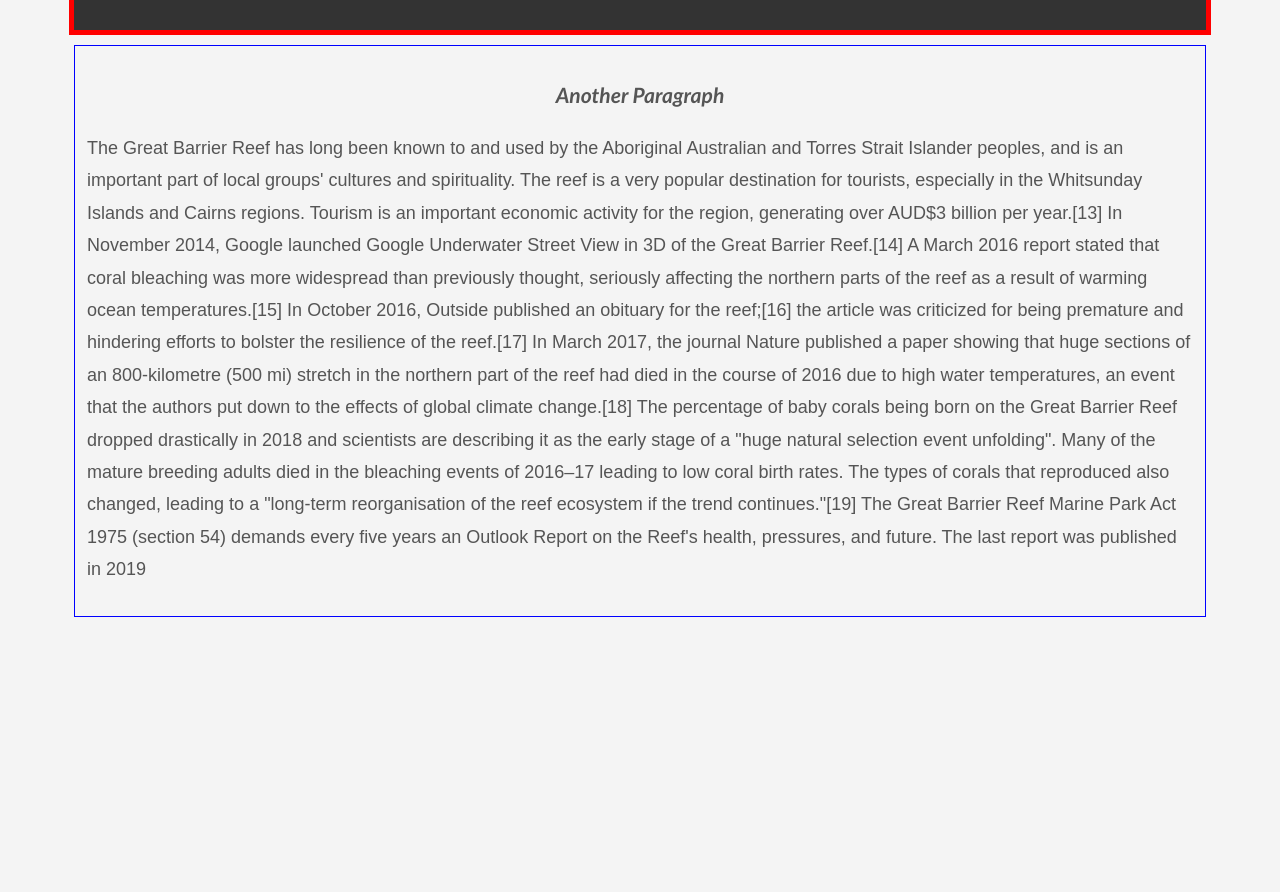
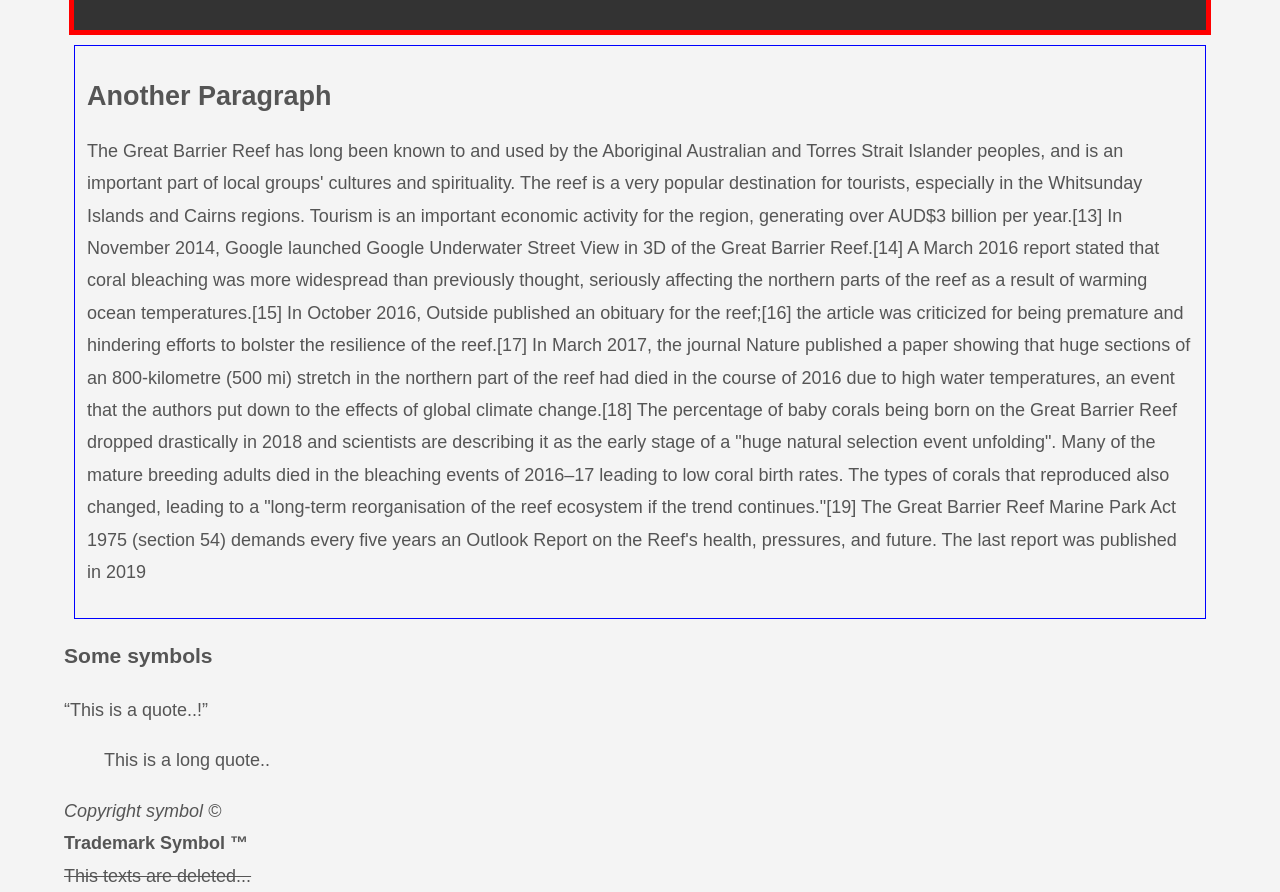
Before and after one commit to xram255/CSS_test, a plain HTML site: page index.html in a window 1280 px wide. Shown: the part 513-1405 px from the top of the page. Before the commit the page ends 1140 px from the top, so only its background shows below. Drawn offline with Linux system fonts and the light colour scheme.

Commit message:
Update index.html

```diff
--- a/index.html
+++ b/index.html
@@ -15,11 +15,11 @@
 
                 A large part of the reef is protected by the Great Barrier Reef Marine Park, which helps to limit the impact of human use, such as fishing and tourism. Other environmental pressures on the reef and its ecosystem include runoff, climate change accompanied by mass coral bleaching, dumping of dredging sludge and cyclic population outbreaks of the crown-of-thorns starfish.[10] According to a study published in October 2012 by the Proceedings of the National Academy of Sciences, the reef has lost more than half its coral cover since 1985, a finding reaffirmed by a 2020 study which found over half of the reef's coral cover to have been lost between 1995 and 2017, with the effects of a widespread 2020 bleaching event not yet quantified.[11][12]
 
-
             </p>
         </div>
+
         <div class="box2">
-            <h3>Another Paragraph</h3>
+            <h2>Another Paragraph</h2>
             <p>
                 The Great Barrier Reef has long been known to and used by the Aboriginal Australian and Torres Strait Islander peoples, and is an important part of local groups' cultures and spirituality. The reef is a very popular destination for tourists, especially in the Whitsunday Islands and Cairns regions. Tourism is an important economic activity for the region, generating over AUD$3 billion per year.[13] In November 2014, Google launched Google Underwater Street View in 3D of the Great Barrier Reef.[14]
 
@@ -27,9 +27,19 @@
 
                 The Great Barrier Reef Marine Park Act 1975 (section 54) demands every five years an Outlook Report on the Reef's health, pressures, and future. The last report was published in 2019
             </p>
+        </div>
 
+        <div class="box3">
+            <h3>Some symbols</h3>
+            <q>This is a quote..!</q>
+            <blockquote>This is a long quote..</blockquote>
+            <em>Copyright symbol &#169;</em> <br>
+            <strong>Trademark Symbol &#153;</strong>
+            <br>
+            <del>This texts are deleted...</del>
         </div>
-    </div>
+
+    </div> <!-- end of the container-->
 
 
 </body>
```
